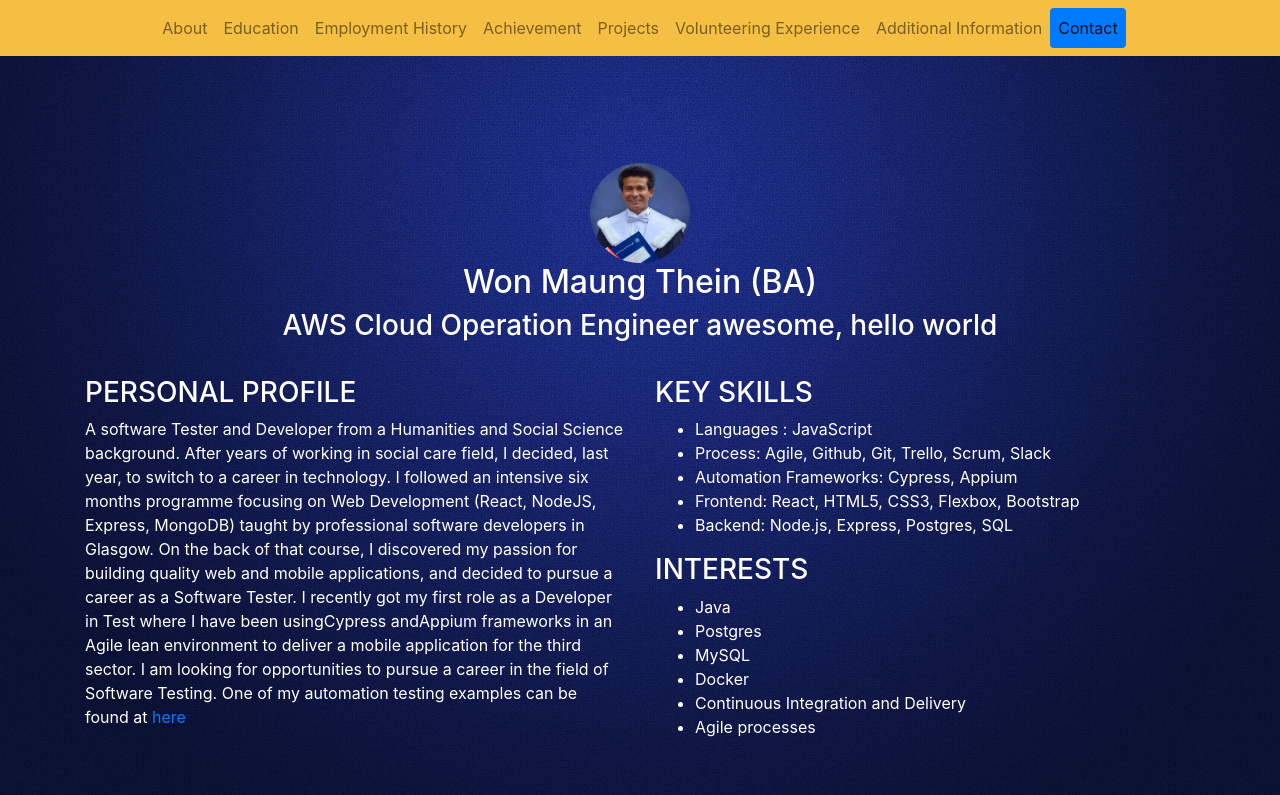
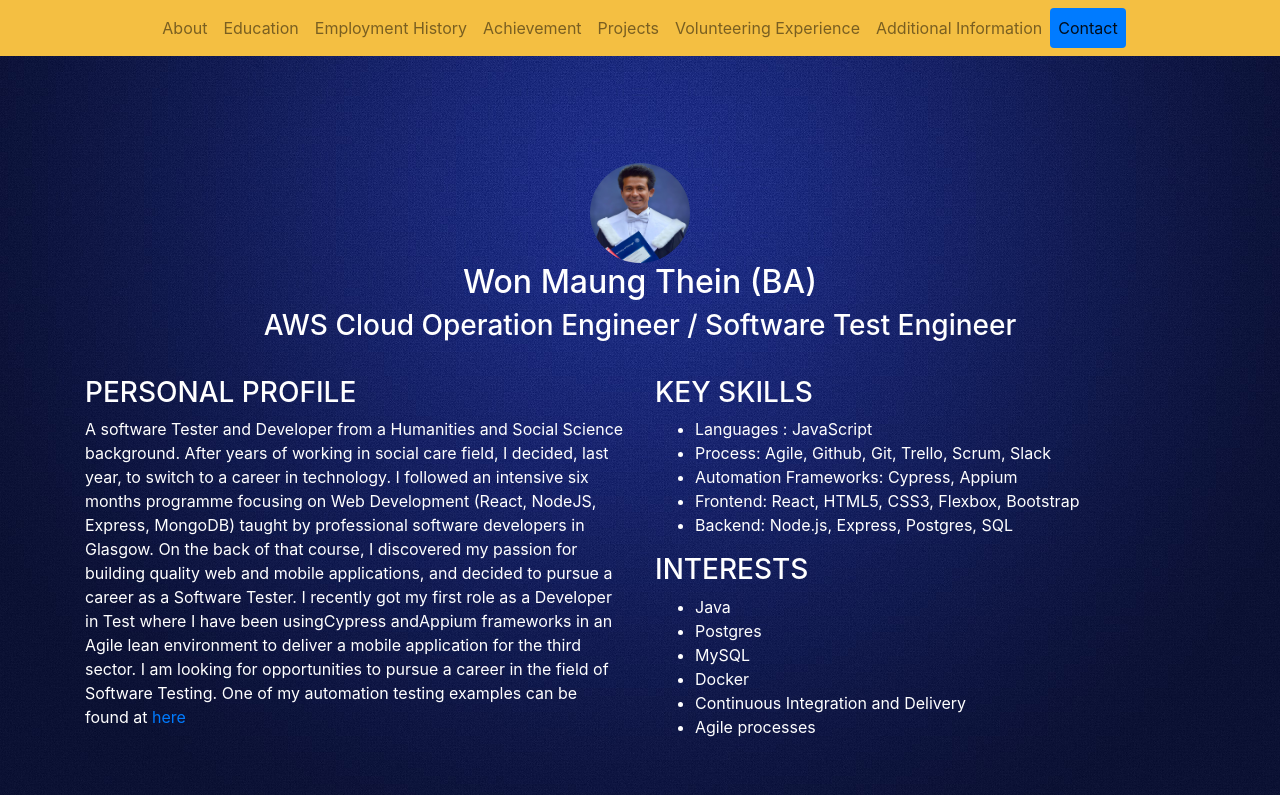
Before and after one commit to wonmaungthein/AWS-re-start-project, a website: page index.html in a window 1280 px wide. Shown: the top 795 px of the page. Drawn offline with nearby package versions, Linux system fonts and the light colour scheme.

Commit message:
Updated title

```diff
--- a/index.html
+++ b/index.html
@@ -77,7 +77,7 @@
 				<div class="aboutMe">
 					<img class="logo" src="me.jpg" alt "myphoto" />
 					<h2>Won Maung Thein (BA)</h2>
-					<h3>AWS Cloud Operation Engineer awesome, hello world<h3>
+					<h3>AWS Cloud Operation Engineer / Software Test Engineer<h3>
 				</div>
 				<div class="row profile-Skillscontainer">
 					<div class="col-sm Profile">
```
